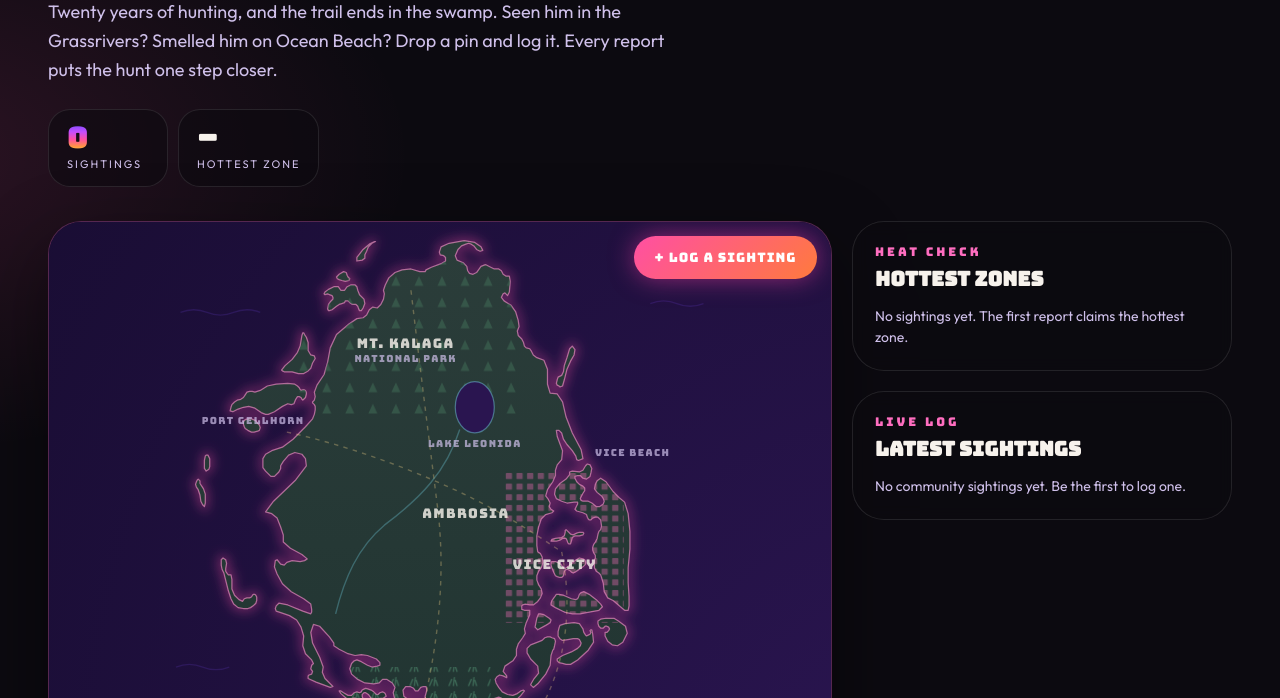
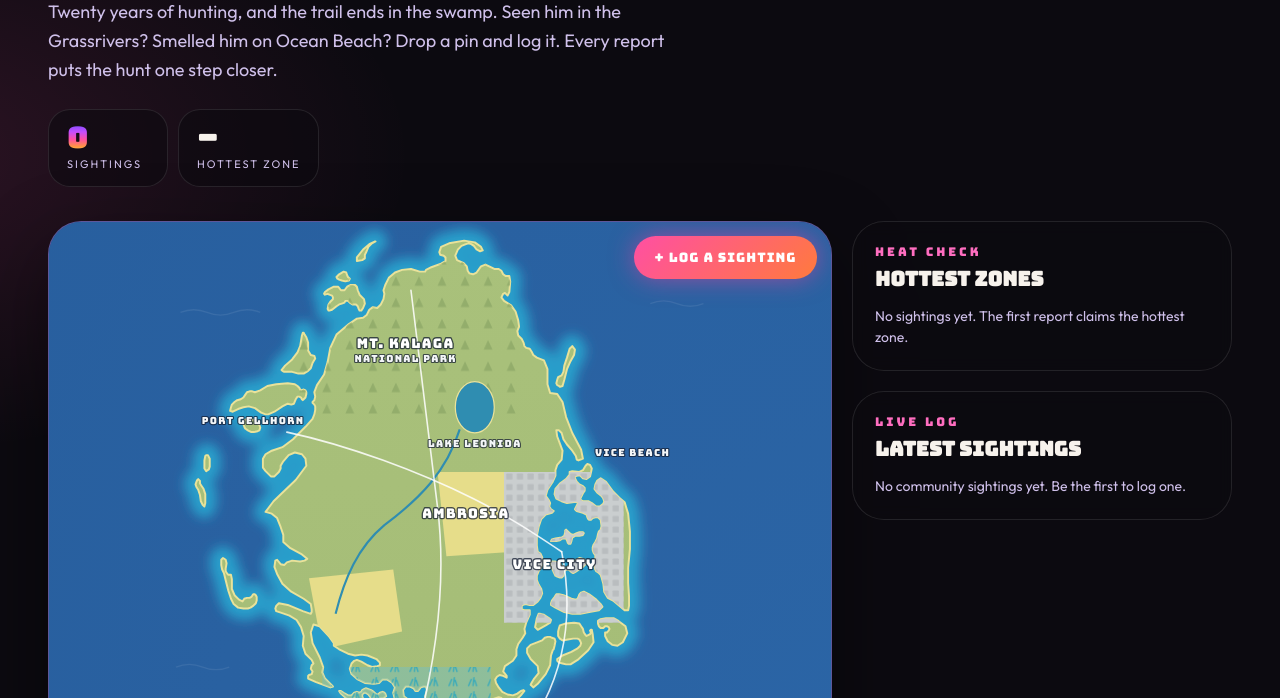
Before and after one commit to vantaprojects99-eng/skunk-ape, a plain HTML site: page sightings.html in a window 1280 px wide. Shown: the part 254-952 px from the top of the page. Drawn offline with Linux system fonts and the light colour scheme; no server answers.

Commit message:
Recolour sightings map to the Leonida map palette
Co-Authored-By: Claude Opus 5.5 <noreply@anthropic.com>
Claude-Session: https://claude.ai/code/session_01KtoDdMCQz89idQPweo3jnn

```diff
--- a/sightings.html
+++ b/sightings.html
@@ -57,7 +57,7 @@ header{position:sticky;top:0;z-index:100;display:flex;align-items:center;justify
 @media (max-width:1000px){.board{grid-template-columns:1fr}}
 
 /* map card */
-.mapcard{position:relative;border-radius:clamp(24px,2.6vw,36px);overflow:hidden;background:#140c24;
+.mapcard{position:relative;border-radius:clamp(24px,2.6vw,36px);overflow:hidden;background:#1f4f8a;
   border:1px solid rgba(255,110,192,.28);box-shadow:0 30px 80px rgba(0,0,0,.45)}
 .maptools{position:absolute;top:14px;left:14px;right:14px;z-index:5;display:flex;justify-content:space-between;gap:10px;flex-wrap:wrap;pointer-events:none}
 .maptools>*{pointer-events:auto}
@@ -79,11 +79,11 @@ header{position:sticky;top:0;z-index:100;display:flex;align-items:center;justify
 .mapcard.placing .legend{display:none}
 .legend i{display:inline-block;width:11px;height:11px;border-radius:50%;margin-right:6px;vertical-align:-1px}
 .legend .lc{background:linear-gradient(135deg,#c44dff,#ff4fa3,#ff9a3d)}
-.legend .lm{background:var(--cyan);box-shadow:0 0 8px var(--cyan)}
+.legend .lm{background:var(--pink);box-shadow:0 0 0 2px #fff}
 
 /* svg pieces */
-.region-label{font-family:'Bungee';fill:rgba(247,242,236,.82);font-size:15px;letter-spacing:1.5px;pointer-events:none}
-.region-label.sm{font-size:11px;fill:rgba(207,192,234,.7)}
+.region-label{font-family:'Bungee';fill:#fff;stroke:rgba(20,30,50,.75);stroke-width:3px;paint-order:stroke;stroke-linejoin:round;font-size:15px;letter-spacing:1.5px;pointer-events:none}
+.region-label.sm{font-size:11px;fill:#f4f6f8;stroke-width:2.5px}
 .pin{cursor:pointer}
 .pin .ring{transform-box:fill-box;transform-origin:center;animation:pulse 2.4s ease-out infinite}
 @keyframes pulse{0%{transform:scale(.6);opacity:.9}100%{transform:scale(2.4);opacity:0}}
@@ -124,7 +124,7 @@ header{position:sticky;top:0;z-index:100;display:flex;align-items:center;justify
 .item:hover,.item.sel{border-color:rgba(255,110,192,.5)}
 .item .dot{width:12px;height:12px;border-radius:50%;margin-top:4px}
 .item .dot.case{background:linear-gradient(135deg,#c44dff,#ff4fa3,#ff9a3d)}
-.item .dot.mine{background:var(--cyan);box-shadow:0 0 8px var(--cyan)}
+.item .dot.mine{background:var(--pink);box-shadow:0 0 0 2px #fff}
 .item b{display:block;font-size:14px;font-weight:600;line-height:1.35}
 .item small{display:block;font-size:12px;color:var(--muted);margin-top:3px}
 .empty{color:var(--muted);font-size:14px;line-height:1.5}
@@ -206,44 +206,47 @@ footer .in{max-width:1440px;margin:0 auto;display:flex;justify-content:space-bet
       <svg id="map" viewBox="20 64 790 660" role="img" aria-label="Map of Leonida with Skunk Ape sightings">
         <defs>
           <radialGradient id="sea" cx="62%" cy="55%" r="75%">
-            <stop offset="0" stop-color="#2a1550"/><stop offset=".6" stop-color="#170c30"/><stop offset="1" stop-color="#0d0820"/>
+            <stop offset="0" stop-color="#2b65a6"/><stop offset=".7" stop-color="#275d9c"/><stop offset="1" stop-color="#1f4f8a"/>
           </radialGradient>
           <linearGradient id="land" x1="0" y1="0" x2="0" y2="1">
-            <stop offset="0" stop-color="#2b3d3a"/><stop offset="1" stop-color="#1f3330"/>
+            <stop offset="0" stop-color="#a9c17b"/><stop offset="1" stop-color="#a4bc76"/>
           </linearGradient>
           <linearGradient id="caseGrad" x1="0" y1="0" x2="1" y2="1">
             <stop offset="0" stop-color="#c44dff"/><stop offset=".55" stop-color="#ff4fa3"/><stop offset="1" stop-color="#ff9a3d"/>
           </linearGradient>
-          <radialGradient id="heat"><stop offset="0" stop-color="#ff4fa3" stop-opacity=".55"/><stop offset="1" stop-color="#ff4fa3" stop-opacity="0"/></radialGradient>
+          <radialGradient id="heat"><stop offset="0" stop-color="#ff4fa3" stop-opacity=".45"/><stop offset="1" stop-color="#ff4fa3" stop-opacity="0"/></radialGradient>
           <pattern id="marsh" width="22" height="16" patternUnits="userSpaceOnUse">
-            <path d="M3 13 l3-7 M8 13 l1-9 M12 13 l-2-6" stroke="#5fae86" stroke-opacity=".45" stroke-width="1.4" fill="none" stroke-linecap="round"/>
+            <path d="M3 13 l3-7 M8 13 l1-9 M12 13 l-2-6" stroke="#20a4c2" stroke-opacity=".75" stroke-width="1.6" fill="none" stroke-linecap="round"/>
           </pattern>
           <pattern id="pines" width="26" height="24" patternUnits="userSpaceOnUse">
-            <path d="M8 18 l5-11 l5 11 z" fill="#3f6b55" fill-opacity=".55"/>
+            <path d="M8 18 l5-11 l5 11 z" fill="#8aa566" fill-opacity=".7"/>
           </pattern>
           <pattern id="city" width="12" height="12" patternUnits="userSpaceOnUse">
-            <rect x="1" y="1" width="7" height="7" rx="1" fill="#ff6ec0" fill-opacity=".35"/>
+            <rect x="0" y="0" width="12" height="12" fill="#cacecf"/><rect x="1.5" y="1.5" width="7" height="7" rx="1" fill="#b9bdbf"/>
           </pattern>
           <filter id="glow" x="-20%" y="-20%" width="140%" height="140%"><feGaussianBlur stdDeviation="6"/></filter>
           <clipPath id="landClip"><path id="landPathC" d=""/></clipPath>
         </defs>
 
         <rect x="-1000" y="-1000" width="3000" height="3000" fill="url(#sea)"/>
-        <g stroke="#7b4dff" stroke-opacity=".16" stroke-width="1.5" fill="none">
+        <g stroke="#ffffff" stroke-opacity=".08" stroke-width="1.5" fill="none">
           <path d="M30 120 q15 -6 30 0 t30 0 t30 0"/><path d="M560 110 q15 -6 30 0 t30 0"/>
           <path d="M565 600 q15 -6 30 0 t30 0"/><path d="M25 520 q15 -6 30 0 t30 0"/><path d="M440 715 q15 -6 30 0 t30 0"/>
         </g>
-        <path id="landGlow" d="" fill="none" stroke="#ff4fa3" stroke-opacity=".35" stroke-width="8" filter="url(#glow)"/>
+        <path id="landGlow" d="" fill="#1e8fc2" stroke="#2aa3cf" stroke-opacity=".9" stroke-width="26" stroke-linejoin="round" filter="url(#glow)"/>
         <path id="hitPath" d="M358 35L323 41L314 62L297 70L265 65L256 55L253 37L238 42L190 96L193 120L188 132L165 141L159 164L146 178L113 187L106 205L85 223L72 253L54 262L54 294L44 312L53 340L76 368L95 342L76 339L66 332L59 319L63 301L75 291L101 285L113 289L124 302L132 325L120 345L140 362L143 382L127 418L110 426L90 415L84 382L76 376L73 408L83 440L91 455L127 454L154 467L166 483L173 536L198 545L220 562L228 576L229 597L246 606L253 618L272 626L284 644L309 648L321 656L327 668L325 680L297 706L302 713L316 709L344 688L406 605L420 556L449 526L475 518L500 498L528 498L539 479L541 377L536 336L481 272L463 224L466 193L478 162L471 153L459 166L446 170L433 166L423 156L402 100L404 77L382 64L374 45ZM224 685L218 681L186 679L168 662L157 659L139 674L119 679L103 707L124 726L173 725L207 707L224 691ZM272 707L256 704L252 710L262 717Z" fill="none" stroke="none" pointer-events="none"/>
-        <path id="landPath" d="" fill="url(#land)" stroke="#ff9ad0" stroke-opacity=".6" stroke-width="1.4" stroke-linejoin="round"/>
+        <path id="landPath" d="" fill="url(#land)" stroke="#e9e29a" stroke-width="2.2" stroke-linejoin="round"/>
         <g clip-path="url(#landClip)">
           <path d="M150 50 L420 50 L420 235 L150 235 Z" fill="url(#pines)"/>
+          <path d="M320 300 L410 300 L405 390 L330 395 Z" fill="#e6dd8a"/>
+          <path d="M175 420 L270 410 L280 480 L190 500 Z" fill="#e6dd8a"/>
+          <path d="M190 520 L380 520 L380 650 L190 650 Z" fill="#7cc0b8" fill-opacity=".55"/>
           <path d="M190 520 L380 520 L380 650 L190 650 Z" fill="url(#marsh)"/>
           <path d="M395 300 L530 300 L530 470 L395 470 Z" fill="url(#city)"/>
         </g>
-        <ellipse cx="362" cy="227" rx="22" ry="29" fill="#2a1550" stroke="#7fe8ff" stroke-opacity=".4" stroke-width="1.4"/>
-        <path d="M345 252 C330 300 300 330 260 360 C230 385 215 420 205 460" stroke="#7fe8ff" stroke-opacity=".28" stroke-width="1.6" fill="none"/>
-        <g stroke="#ffd98a" stroke-opacity=".3" stroke-width="1.6" fill="none" stroke-dasharray="5 6">
+        <ellipse cx="362" cy="227" rx="22" ry="29" fill="#2f8db1" stroke="#e9e29a" stroke-width="1.4"/>
+        <path d="M345 252 C330 300 300 330 260 360 C230 385 215 420 205 460" stroke="#2f8db1" stroke-width="2.4" fill="none"/>
+        <g stroke="#ffffff" stroke-opacity=".85" stroke-width="1.8" fill="none" stroke-linecap="round">
           <path d="M150 255 C220 270 300 300 360 330 C400 350 430 370 460 390"/>
           <path d="M290 95 C300 180 310 260 320 340 C330 420 320 500 300 580 C310 620 330 640 360 660 C320 690 260 705 170 702"/>
           <path d="M460 390 C470 440 470 500 440 560 C420 600 380 630 360 660"/>
@@ -394,8 +397,8 @@ footer .in{max-width:1440px;margin:0 auto;display:flex;justify-content:space-bet
         var p=el('path',{d:'M-3.5 3 c-2 0 -3 -2 -2.4 -4 c.6 -2 2.4 -3 4 -2.4 c1.8 .6 2.6 2.6 1.8 4.4 c-.6 1.4 -1.8 2 -3.4 2z M-4.5 -4.6 a1.2 1.2 0 1 0 .1 0z M-1.4 -6 a1.2 1.2 0 1 0 .1 0z M1.8 -5.4 a1.1 1.1 0 1 0 .1 0z M4 -3.2 a1 1 0 1 0 .1 0z',fill:'#fff'});
         g.appendChild(p);
       }else{
-        g.appendChild(el('circle',{'class':'ring',r:'7',fill:'none',stroke:'#7fe8ff','stroke-width':'2'}));
-        g.appendChild(el('circle',{'class':'core',r:'7',fill:'#7fe8ff',stroke:'#140c24','stroke-width':'2.5'}));
+        g.appendChild(el('circle',{'class':'ring',r:'7',fill:'none',stroke:'#ff4fa3','stroke-width':'2.5'}));
+        g.appendChild(el('circle',{'class':'core',r:'7',fill:'#ff4fa3',stroke:'#ffffff','stroke-width':'2.5'}));
       }
       g.insertBefore(el('circle',{r:'22',fill:'transparent'}),g.firstChild);
       g.addEventListener('click',function(e){e.stopPropagation();if(!placing)select(s.id,true)});
@@ -468,7 +471,7 @@ footer .in{max-width:1440px;margin:0 auto;display:flex;justify-content:space-bet
     var p=svgPoint(e),x=Math.round(p.x),y=Math.round(p.y);
     if(!onLand(x,y)){toast("That's open water. He swims, but pin him on land.");return}
     draft={x:x,y:y};ghostG.textContent='';
-    ghostG.appendChild(el('circle',{cx:x,cy:y,r:'9',fill:'#7fe8ff',stroke:'#fff','stroke-width':'2.5'}));
+    ghostG.appendChild(el('circle',{cx:x,cy:y,r:'9',fill:'#ff4fa3',stroke:'#fff','stroke-width':'2.5'}));
     openForm(nearestArea(x,y));
   });
   var areaSel=document.getElementById('fArea');AREAS.forEach(function(a){var o=document.createElement('option');o.value=a.id;o.textContent=a.name;areaSel.appendChild(o)});
```
